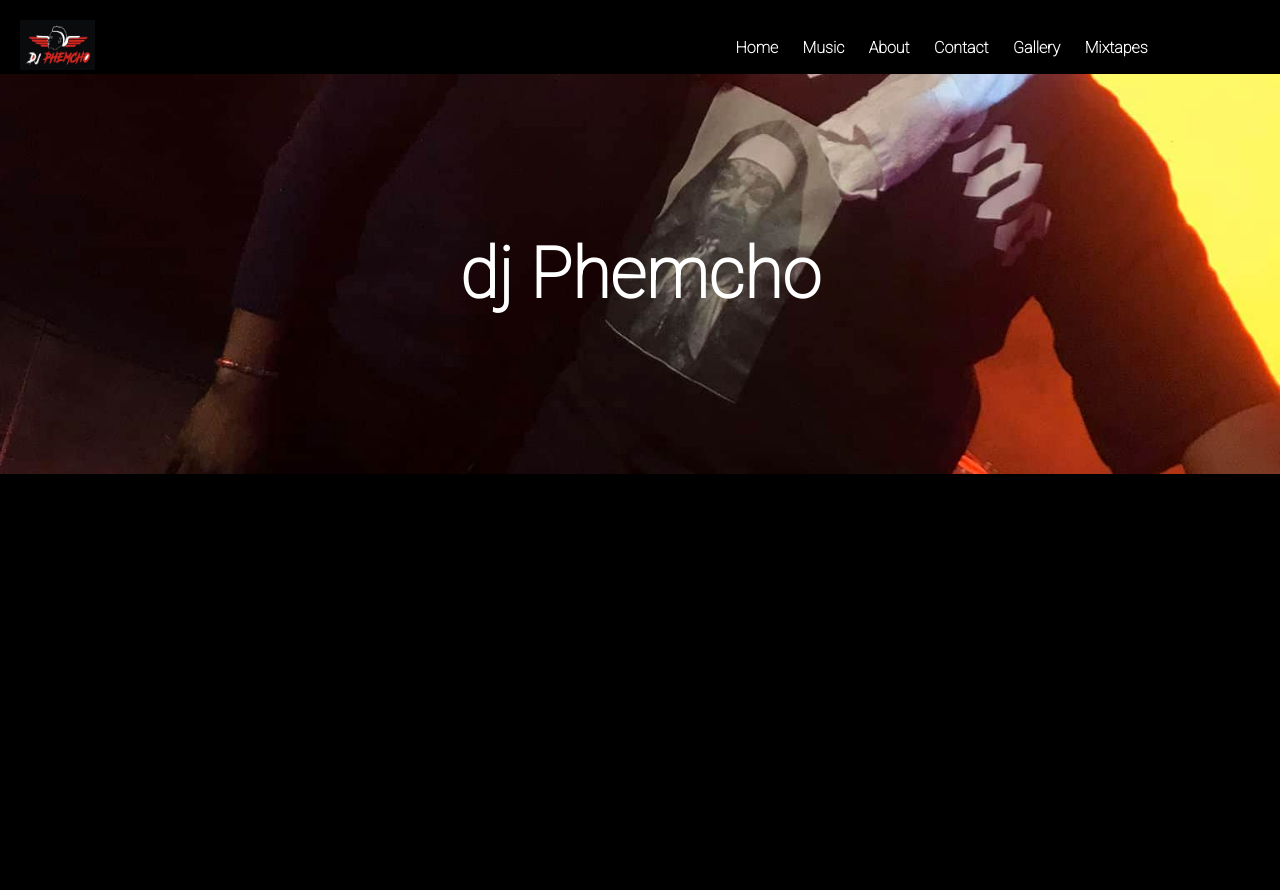
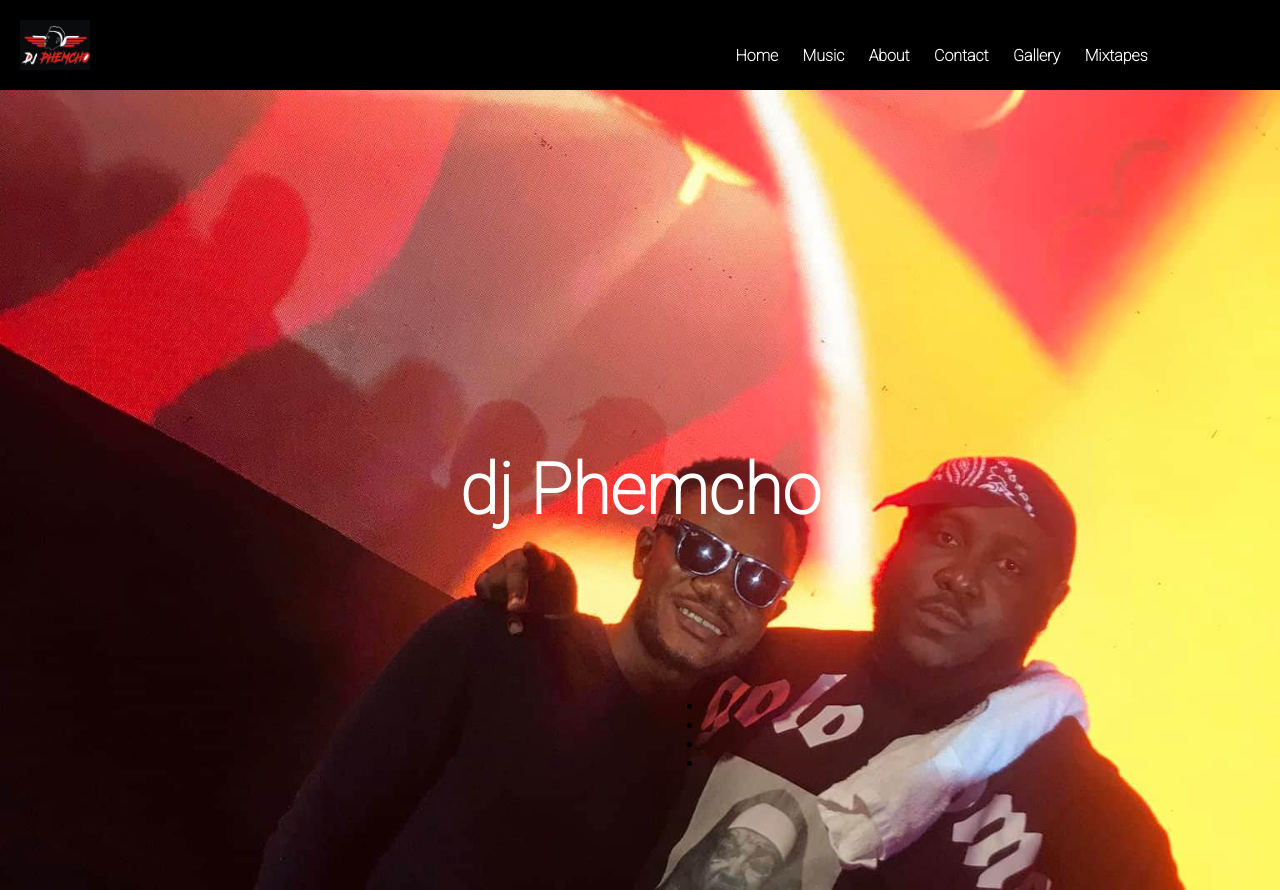
Before and after one commit to Akinolae/djphemcho, a Node server app: page / in a window 1280 px wide. Before the commit the page ends 474 px from the top, so only its background shows below. Run offline with Node 20, Linux system fonts and the light colour scheme; some libraries are stand-ins or nearby versions.

Commit message:
made changes to all the pages

```diff
--- a/src/CSS/index.css
+++ b/src/CSS/index.css
@@ -6,6 +6,7 @@
 body {
   font-family: 'Roboto', sans-serif;
   background-color: black;
+  height: 100%;
 }
 .nav {
   display: flex;
@@ -16,7 +17,14 @@ body {
   justify-content: space-between;
   align-items: center;
 }
-
+.logo {
+  width: 70px;
+  height: 70px;
+}
+.logo img {
+  width: 100%;
+  object-fit: cover;
+}
 .nav ul {
   display: flex;
   justify-content: space-evenly;
@@ -37,16 +45,32 @@ body {
   font-weight: 700;
   color:white;
 }
+.hamburger {
+  width: 30px;
+  height: 30px;
+  display: none;
+  cursor: pointer;
+}
+.hamburger:hover {
+  opacity: 0.5;
+}
+.hamburger div {
+  height: 3px;
+  width: 100%;
+  background-color: white;
+  margin-top: 5px;
+}
 .header {
   background-image: url('../images/FB_IMG_1596112399296.jpg');
-  background-position: center;
+  background-position:top left;
   background-size: cover;
   background-repeat: no-repeat;
-  height: 400px;
+  height: 100%;
   width: 100%;
   display: flex;
   justify-content: center;
   align-items: center;
+  position: absolute;
 }
 
 .header h1 {
--- a/views/Homepage.ejs
+++ b/views/Homepage.ejs
@@ -1,15 +1,21 @@
-<!DOCTYPE html>
-<html lang="en">
-<head>
-    <meta charset="UTF-8">
-    <meta name="viewport" content="width=device-width, initial-scale=1.0">
-    <title>Document</title>
-</head>
-<body>
+
     <section class="header">
         <div>
             <h1>dj Phemcho</h1>
         </div>
     </section>
-</body>
-</html>
+    <section>
+        <div class="socials">
+            <ul>
+                <li><a href="http://"><i class="fa fa-instagram" aria-hidden="true"></i></a></li>
+                <li><a href="http://"></a><i class="fa fa-twitter" aria-hidden="true"></i></li>
+                <li><a href="http://"><i class="fa fa-facebook" aria-hidden="true"></i></a></li>
+                <li><a href="http://"><i class="fa fa-whatsapp" aria-hidden="true"></i></a></li>
+
+            </ul>
+            <!-- <a href="https://wa.me/message/+2347081355326">
+                <img class="img" src="images/whatsApp.png" alt="">
+            </a> -->
+        </div>
+        <footer style="color: white; text-align: center; padding-top: 10px; padding-bottom: 10px;">&copy; djphemco300 <span id="currentDate"></span></footer>
+    </section>
--- a/views/about.ejs
+++ b/views/about.ejs
@@ -27,4 +27,5 @@
             </h4>
         </div>
     </div>
+    <footer style="color: white; text-align: center; padding-top: 10px; padding-bottom: 10px;">&copy; djphemco300 <span id="currentDate"></span></footer>
 </section>
--- a/views/contact.ejs
+++ b/views/contact.ejs
@@ -34,4 +34,5 @@
             </ul>
         </div>
     </div>
+    <footer style="color: white; text-align: center; padding-top: 10px; padding-bottom: 10px;">&copy; djphemco300 <span id="currentDate"></span></footer>
 </section>
--- a/views/gallery.ejs
+++ b/views/gallery.ejs
@@ -16,4 +16,5 @@
             <img src="images/gal5.jpg" alt="">
         </div>
     </div>
+    <footer style="color: white; text-align: center; padding-top: 10px; padding-bottom: 10px;">&copy; djphemco300 <span id="currentDate"></span></footer>
 </section>
--- a/views/layout.ejs
+++ b/views/layout.ejs
@@ -16,8 +16,9 @@
 
 <body>
     <nav class="nav">
-        <a href="/"><img src="images/logo.jpg" width="75" height="50" alt="logo"></a>
-
+        <div class="logo">
+            <a href="/"><img src="images/logo.jpg" width="75" height="50" alt="logo"></a>
+        </div>
             <ul class="">
                 <li class="">
                     <a class="" href="/">home</a>
@@ -38,23 +39,16 @@
                     <a class="" href="/mixtape">mixtapes</a>
                 </li>
             </ul>
+
+            <div class="hamburger">
+                <div></div>
+                <div></div>
+                <div></div>
+            </div>
     </nav>
-    <section>
-        <div class="socials">
-            <ul>
-                <li><a href="http://"><i class="fa fa-instagram" aria-hidden="true"></i></a></li>
-                <li><a href="http://"></a><i class="fa fa-twitter" aria-hidden="true"></i></li>
-                <li><a href="http://"><i class="fa fa-facebook" aria-hidden="true"></i></a></li>
-                <li><a href="http://"><i class="fa fa-whatsapp" aria-hidden="true"></i></a></li>
 
-            </ul>
-            <!-- <a href="https://wa.me/message/+2347081355326">
-                <img class="img" src="images/whatsApp.png" alt="">
-            </a> -->
-        </div>
-    </section>
     <%- body -%>
-    <!-- <footer style="text-align: center; color: white;">&copy; djphemco300 <span id="currentDate"></span></footer> -->
+
     <script src="https://code.jquery.com/jquery-3.5.1.slim.min.js"
         integrity="sha384-DfXdz2htPH0lsSSs5nCTpuj/zy4C+OGpamoFVy38MVBnE+IbbVYUew+OrCXaRkfj" crossorigin="anonymous">
     </script>
```
Also changed, not shown: other parts of src/CSS/index.css (+47 -4 lines).
